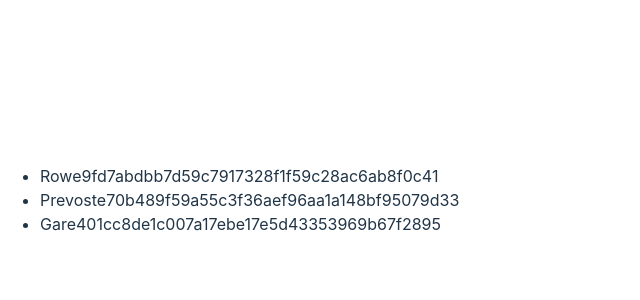
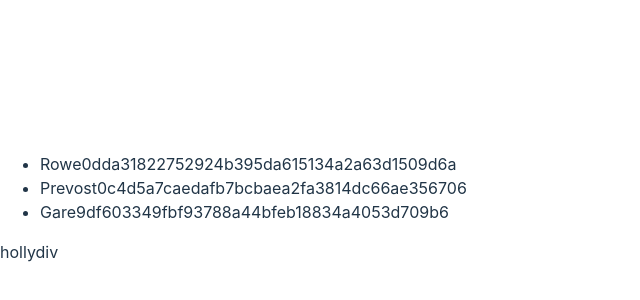
Before and after one commit to MethanBlun/codecademy_react, a React (Vite) app in the folder codecademy_react/: page / in a window 1280 px wide. Shown: the part 200-500 px from the top of the page, without its empty margins (0-640 px from the left). Built offline with nearby package versions, Linux system fonts and the light colour scheme.

Commit message:
creatElementFunction()

```diff
--- a/codecademy_react/src/App.jsx
+++ b/codecademy_react/src/App.jsx
@@ -1,5 +1,5 @@
 
-import React from 'react';
+import React, { createElement } from 'react';
 import { createRoot } from 'react-dom/client';
 import CryptoJS from 'crypto-js';
 
@@ -16,10 +16,13 @@ const people = ['Rowe', 'Prevost', 'Gare'];
 const peopleList = people.map(function(person,index){
 
 
-const key = CryptoJS.SHA1(person ).toString();
+const key = CryptoJS.SHA1(person + index).toString();
 return <li key={key}>{person}{key}</li>
 })
 
+const justAdiv = React.createElement(
+  'div',null,'hollydiv'
+)
 
 function App() {
 
@@ -28,6 +31,7 @@ function App() {
     <>
 
     <ul>{peopleList}</ul>
+    <div>{justAdiv}</div>
 
     </>
   )
```
